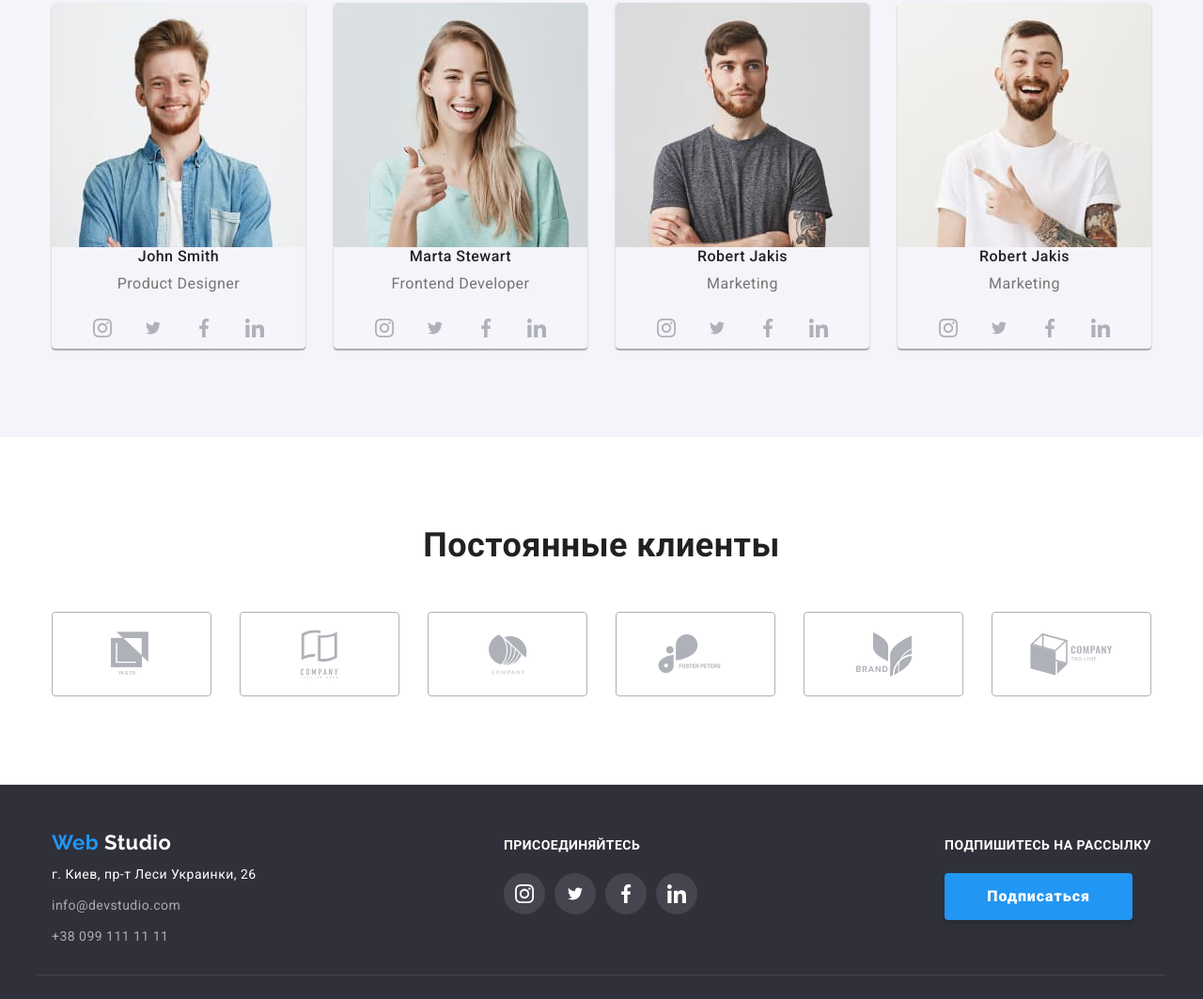
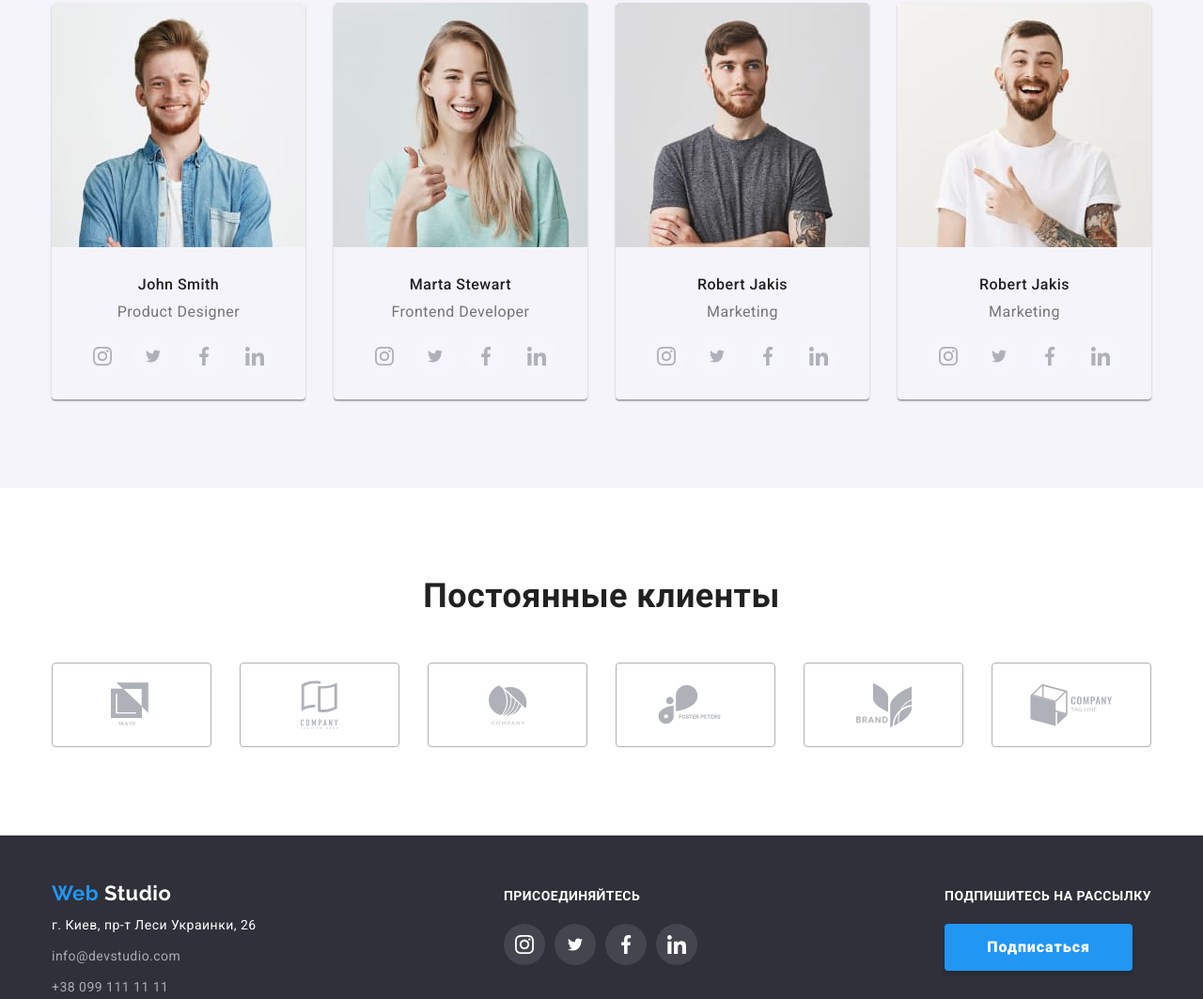
Before and after one commit to andreymashko7/goit-markup-hw-04, a plain HTML site: page index.html in a window 1280 px wide. Shown: the part 1944-3007 px from the top of the page at 94% size. Drawn offline with nearby package versions, Linux system fonts and the light colour scheme.

```diff
--- a/css/styles.css
+++ b/css/styles.css
@@ -316,7 +316,7 @@
   fill: #ffffff;
 }
 
-.persona-box {
+.person-box {
   padding: 30px 32px 24px;
 }
 
```
